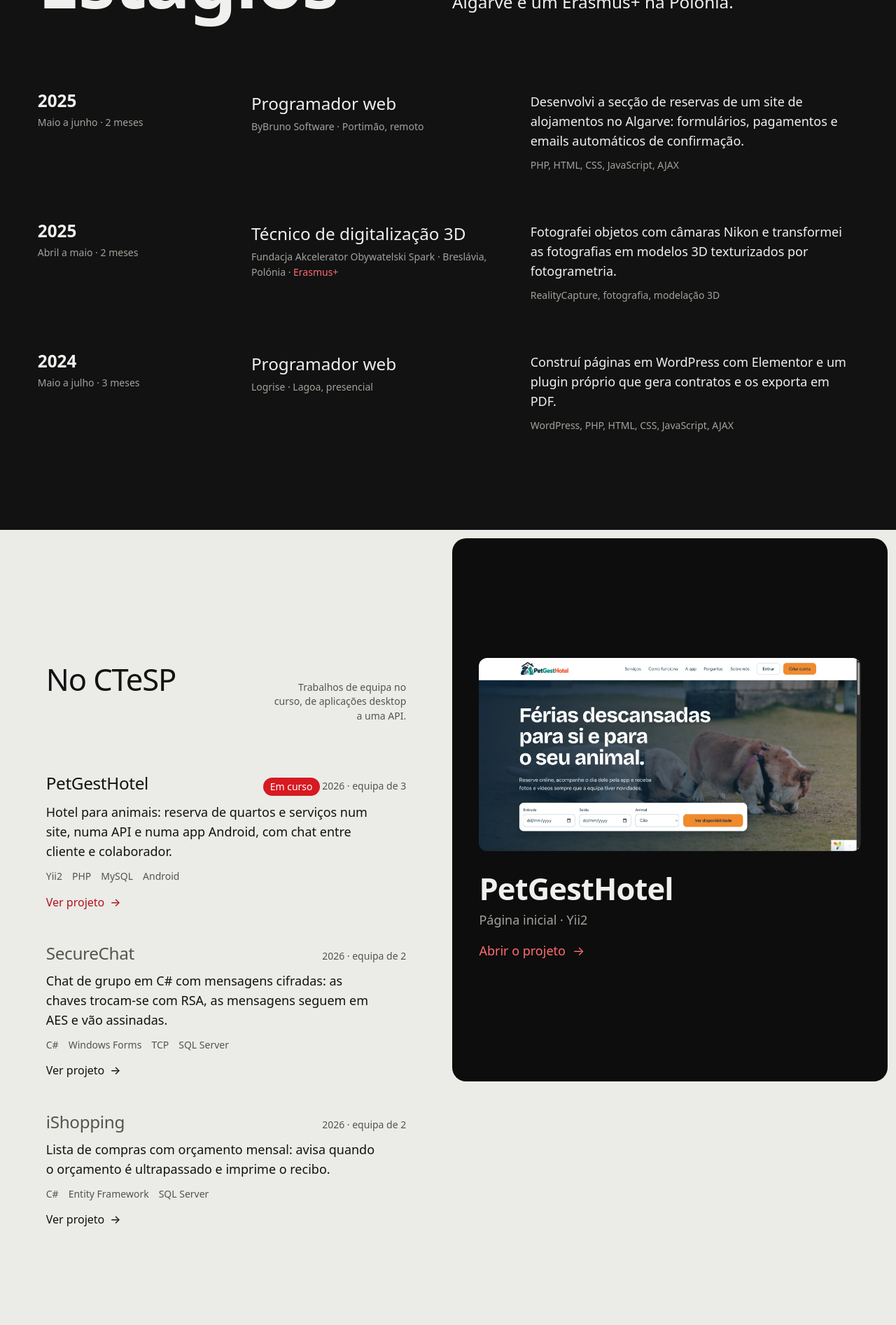
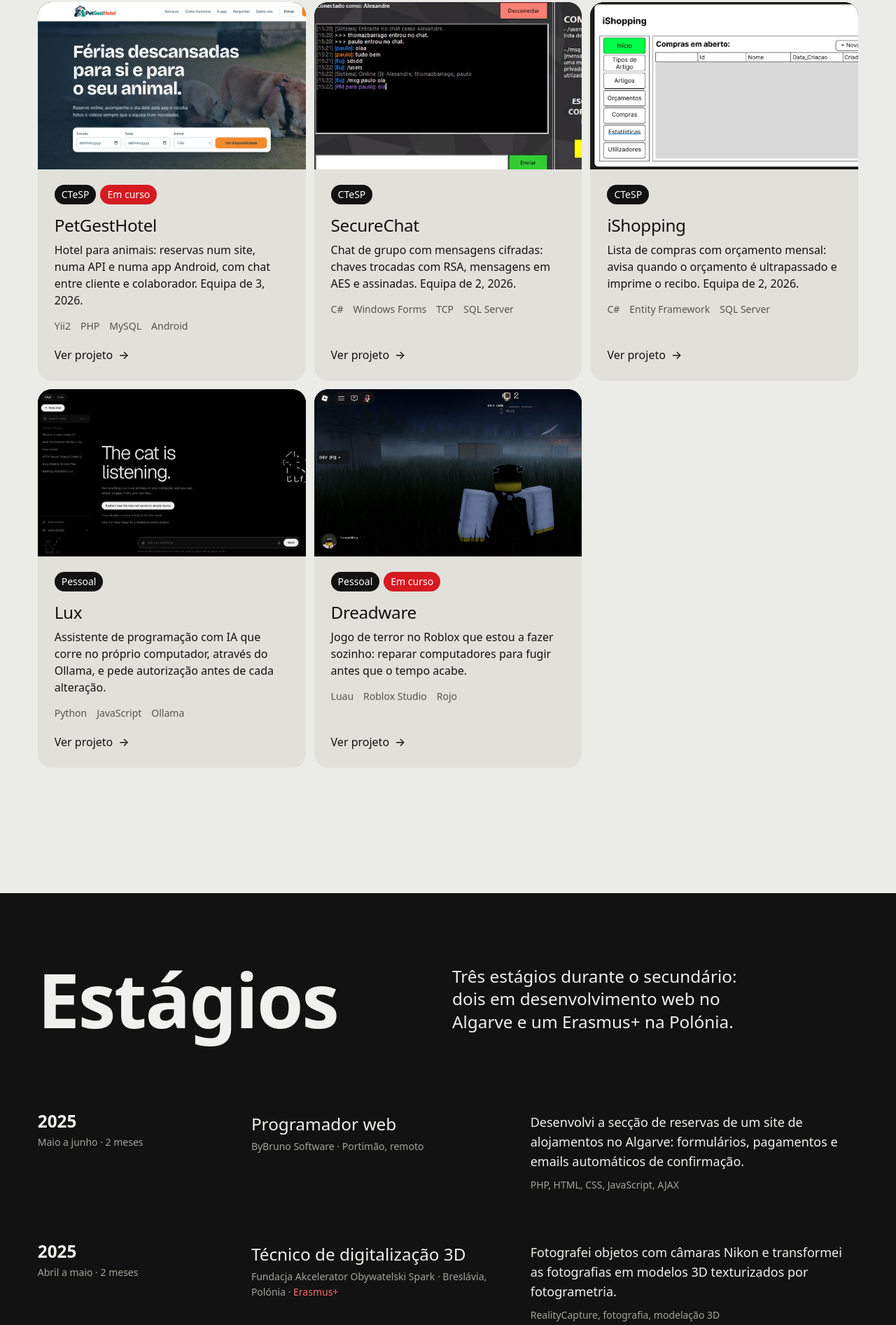
Before and after one commit to ThomazCortez/ThomazCortez.github.io, a plain HTML site: page index.html in a window 1280 px wide. Shown: the part 2475-4368 px from the top of the page at 70% size. Drawn offline with Linux system fonts and the light colour scheme; a web font is replaced by a local one.

Commit message:
Juntar CTeSP e Também fiz numa grelha de Outros projetos
Co-Authored-By: Claude Opus 5.5 <noreply@anthropic.com>

```diff
--- a/assets/css/site.css
+++ b/assets/css/site.css
@@ -216,14 +216,6 @@ input[type=range] { width: 100%; height: 32px; background: transparent; accent-c
 a:hover .more, .is-active .more, a:focus-visible .more { color: var(--accent-ink); }
 .m-only { display: none; }
 
-/* Academic projects: an active list. */
-.list__item { padding: 22px 0; cursor: default; }
-.list__row { display: flex; justify-content: space-between; align-items: baseline; gap: 16px; }
-.list__row .small { white-space: nowrap; }
-.list__row .h3 { color: var(--muted); transition: color 240ms; }
-.list__item.is-active .list__row .h3 { color: var(--ink); }
-.list__item .list__more { margin-top: 10px; }
-.list__item a { text-decoration: none; }
 .tag { display: inline-block; font-size: 14px; color: #fff; background: var(--ink); padding: 3px 10px; border-radius: 999px; vertical-align: middle; }
 .tag--live { background: var(--accent); }
 
@@ -238,14 +230,28 @@ a:hover .more, .is-active .more, a:focus-visible .more { color: var(--accent-ink
 .facts dt { color: var(--muted); font-size: var(--step-small); padding-top: 4px; }
 .facts dd { font-size: var(--step-body); }
 
-.others li + li { margin-top: 40px; }
-.others a { display: block; text-decoration: none; }
-.others a:hover h3 { color: var(--accent-ink); }
-.others h3 { transition: color 200ms; }
-.others h3 { font-size: var(--step-3); font-weight: 500; letter-spacing: -0.015em; }
-.others p { margin-top: 6px; }
 
 .read__end { height: clamp(80px, 12vh, 140px); }
+
+/* ---------- Other projects: a grid of cards, every screenshot in view ---------- */
+.others-grid { padding: clamp(24px, 4vw, 56px) var(--pad) var(--section-gap); }
+.cards { display: grid; grid-template-columns: repeat(3, minmax(0, 1fr)); gap: var(--gutter); }
+.card {
+  display: flex; flex-direction: column; height: 100%;
+  border-radius: var(--radius); overflow: hidden; background: var(--surface);
+  text-decoration: none; transition: background-color 240ms var(--ease-out);
+}
+.card:hover { background: #d8d7d1; }
+.card__media { display: block; aspect-ratio: 16 / 10; overflow: hidden; background: var(--stage); }
+.card__media img { width: 100%; height: 100%; object-fit: cover; object-position: left top; transition: transform 600ms var(--ease-out); }
+.card:hover .card__media img { transform: scale(1.03); }
+.card__body { display: flex; flex-direction: column; flex: 1; padding: 22px 24px 24px; }
+.card__tags { display: flex; flex-wrap: wrap; gap: 6px; }
+.card__name { margin-top: 14px; font-size: var(--step-3); font-weight: 500; line-height: 1.3; letter-spacing: -0.015em; transition: color 200ms; }
+.card:hover .card__name { color: var(--accent-ink); }
+.card__line { margin-top: 8px; font-size: 16px; line-height: 1.5; }
+.card .work__stack { margin-top: 14px; }
+.card .more { margin-top: auto; padding-top: 18px; }
 
 /* ---------- Internships: a full-width field of ink ---------- */
 .field {
@@ -372,6 +378,7 @@ a:hover .more, .is-active .more, a:focus-visible .more { color: var(--accent-ink
 @media (max-width: 1080px) {
   .jobs li { grid-template-columns: minmax(0, 2fr) minmax(0, 3fr); }
   .jobs .what { grid-column: 2; }
+  .cards { grid-template-columns: repeat(2, minmax(0, 1fr)); }
   .p-hero, .p-body { grid-template-columns: minmax(0, 1fr); }
   .p-side { position: static; }
   .p-facts { grid-template-columns: repeat(2, minmax(0, 1fr)); }
@@ -397,10 +404,11 @@ a:hover .more, .is-active .more, a:focus-visible .more { color: var(--accent-ink
   .work__shot { margin-bottom: 18px; border-radius: 14px; overflow: hidden; aspect-ratio: 16 / 10; background: var(--stage); }
   .work__shot img { width: 100%; height: 100%; object-fit: cover; object-position: left top; }
   .work__name { color: var(--ink); font-size: 11vw; }
-  .list__row .h3 { color: var(--ink); }
   .block__head { flex-direction: column; align-items: flex-start; }
   .block__head p { text-align: left; }
-  .field { margin: var(--section-gap) 0 0; border-radius: 0; }
+  .field { margin: 0; border-radius: 0; }
+  .cards { grid-template-columns: minmax(0, 1fr); }
+  .others-grid { padding: var(--section-gap) var(--pad); }
   .field__head { grid-template-columns: minmax(0, 1fr); }
   .jobs li { grid-template-columns: minmax(0, 1fr); gap: 12px; }
   .jobs .what { grid-column: auto; }
--- a/index.html
+++ b/index.html
@@ -166,6 +166,76 @@
   </aside>
 </div>
 
+
+<section class="others-grid" id="outros" aria-labelledby="outros-h">
+  <div class="block__head" data-reveal>
+    <h2 class="h2" id="outros-h">Outros projetos</h2>
+    <p class="small">Trabalhos de equipa no CTeSP e projetos pessoais fora das aulas.</p>
+  </div>
+  <ul class="cards">
+    <li data-reveal>
+      <a class="card" href="projetos/petgesthotel.html">
+        <span class="card__media"><img src="assets/img/petgesthotel-index.webp" alt="Página inicial do PetGestHotel" width="2000" height="1011" loading="lazy"></span>
+        <div class="card__body">
+          <p class="card__tags"><span class="tag">CTeSP</span><span class="tag tag--live">Em curso</span></p>
+          <h3 class="card__name">PetGestHotel</h3>
+          <p class="card__line">Hotel para animais: reservas num site, numa API e numa app Android, com chat entre cliente e colaborador. Equipa de 3, 2026.</p>
+          <p class="work__stack"><span>Yii2</span><span>PHP</span><span>MySQL</span><span>Android</span></p>
+          <span class="more">Ver projeto <span class="arrow" aria-hidden="true">→</span></span>
+        </div>
+      </a>
+    </li>
+    <li data-reveal>
+      <a class="card" href="projetos/securechat.html">
+        <span class="card__media"><img src="assets/img/securechat-chat.png" alt="Janela de chat do SecureChat" width="1258" height="674" loading="lazy"></span>
+        <div class="card__body">
+          <p class="card__tags"><span class="tag">CTeSP</span></p>
+          <h3 class="card__name">SecureChat</h3>
+          <p class="card__line">Chat de grupo com mensagens cifradas: chaves trocadas com RSA, mensagens em AES e assinadas. Equipa de 2, 2026.</p>
+          <p class="work__stack"><span>C#</span><span>Windows Forms</span><span>TCP</span><span>SQL Server</span></p>
+          <span class="more">Ver projeto <span class="arrow" aria-hidden="true">→</span></span>
+        </div>
+      </a>
+    </li>
+    <li data-reveal>
+      <a class="card" href="projetos/ishopping.html">
+        <span class="card__media"><img src="assets/img/ishopping-inicio.png" alt="Protótipo do ecrã inicial do iShopping" width="1004" height="539" loading="lazy"></span>
+        <div class="card__body">
+          <p class="card__tags"><span class="tag">CTeSP</span></p>
+          <h3 class="card__name">iShopping</h3>
+          <p class="card__line">Lista de compras com orçamento mensal: avisa quando o orçamento é ultrapassado e imprime o recibo. Equipa de 2, 2026.</p>
+          <p class="work__stack"><span>C#</span><span>Entity Framework</span><span>SQL Server</span></p>
+          <span class="more">Ver projeto <span class="arrow" aria-hidden="true">→</span></span>
+        </div>
+      </a>
+    </li>
+    <li data-reveal>
+      <a class="card" href="projetos/lux.html">
+        <span class="card__media"><img src="assets/img/lux-inicio.webp" alt="Ecrã inicial do Lux" width="2000" height="1093" loading="lazy"></span>
+        <div class="card__body">
+          <p class="card__tags"><span class="tag">Pessoal</span></p>
+          <h3 class="card__name">Lux</h3>
+          <p class="card__line">Assistente de programação com IA que corre no próprio computador, através do Ollama, e pede autorização antes de cada alteração.</p>
+          <p class="work__stack"><span>Python</span><span>JavaScript</span><span>Ollama</span></p>
+          <span class="more">Ver projeto <span class="arrow" aria-hidden="true">→</span></span>
+        </div>
+      </a>
+    </li>
+    <li data-reveal>
+      <a class="card" href="projetos/dreadware.html">
+        <span class="card__media"><img src="assets/img/dreadware-exterior.webp" alt="Personagem no mapa do Dreadware, à noite" width="2000" height="855" loading="lazy"></span>
+        <div class="card__body">
+          <p class="card__tags"><span class="tag">Pessoal</span><span class="tag tag--live">Em curso</span></p>
+          <h3 class="card__name">Dreadware</h3>
+          <p class="card__line">Jogo de terror no Roblox que estou a fazer sozinho: reparar computadores para fugir antes que o tempo acabe.</p>
+          <p class="work__stack"><span>Luau</span><span>Roblox Studio</span><span>Rojo</span></p>
+          <span class="more">Ver projeto <span class="arrow" aria-hidden="true">→</span></span>
+        </div>
+      </a>
+    </li>
+  </ul>
+</section>
+
 <section class="field" id="estagios" aria-labelledby="estagios-h">
   <div class="field__head" data-reveal>
     <h2 class="display" id="estagios-h">Estágios</h2>
@@ -201,42 +271,6 @@
 
 <div class="split">
   <div class="read">
-    <section class="block" id="curso" aria-labelledby="curso-h">
-      <div class="block__head" data-reveal>
-        <h2 class="h2" id="curso-h">No CTeSP</h2>
-        <p class="small">Trabalhos de equipa no curso, de aplicações desktop a uma API.</p>
-      </div>
-      <ul class="list">
-        <li class="list__item" data-stage="petgest" data-reveal>
-          <a href="projetos/petgesthotel.html">
-            <div class="work__shot m-only"><img src="assets/img/petgesthotel-index.webp" alt="Página inicial do PetGestHotel" width="2000" height="1011" loading="lazy"></div>
-            <div class="list__row"><h3 class="h3">PetGestHotel</h3><span class="small"><span class="tag tag--live">Em curso</span> 2026 · equipa de 3</span></div>
-            <p class="list__more measure">Hotel para animais: reserva de quartos e serviços num site, numa API e numa app Android, com chat entre cliente e colaborador.</p>
-            <p class="work__stack"><span>Yii2</span><span>PHP</span><span>MySQL</span><span>Android</span></p>
-            <span class="more">Ver projeto <span class="arrow" aria-hidden="true">→</span></span>
-          </a>
-        </li>
-        <li class="list__item" data-stage="securechat" data-reveal>
-          <a href="projetos/securechat.html">
-            <div class="work__shot m-only"><img src="assets/img/securechat-chat.png" alt="Janela de chat do SecureChat" width="1258" height="674" loading="lazy"></div>
-            <div class="list__row"><h3 class="h3">SecureChat</h3><span class="small">2026 · equipa de 2</span></div>
-            <p class="list__more measure">Chat de grupo em C# com mensagens cifradas: as chaves trocam-se com RSA, as mensagens seguem em AES e vão assinadas.</p>
-            <p class="work__stack"><span>C#</span><span>Windows Forms</span><span>TCP</span><span>SQL Server</span></p>
-            <span class="more">Ver projeto <span class="arrow" aria-hidden="true">→</span></span>
-          </a>
-        </li>
-        <li class="list__item" data-stage="ishopping" data-reveal>
-          <a href="projetos/ishopping.html">
-            <div class="work__shot m-only"><img src="assets/img/ishopping-inicio.png" alt="Protótipo do ecrã inicial do iShopping" width="1004" height="539" loading="lazy"></div>
-            <div class="list__row"><h3 class="h3">iShopping</h3><span class="small">2026 · equipa de 2</span></div>
-            <p class="list__more measure">Lista de compras com orçamento mensal: avisa quando o orçamento é ultrapassado e imprime o recibo.</p>
-            <p class="work__stack"><span>C#</span><span>Entity Framework</span><span>SQL Server</span></p>
-            <span class="more">Ver projeto <span class="arrow" aria-hidden="true">→</span></span>
-          </a>
-        </li>
-      </ul>
-    </section>
-
     <section class="block" id="sobre" aria-labelledby="sobre-h" data-stage="sobre">
       <div class="block__head" data-reveal>
         <h2 class="h2" id="sobre-h">Sobre mim</h2>
@@ -264,91 +298,15 @@
         <dt>2022 a 2025</dt><dd>Curso profissional de Programação de Sistemas de Informação, ensino secundário</dd>
       </dl>
     </section>
-
-    <section class="block" id="outros" aria-labelledby="outros-h">
-      <div class="block__head" data-reveal>
-        <h2 class="h2" id="outros-h">Também fiz</h2>
-      </div>
-      <ul class="others">
-        <li data-stage="lux" data-reveal>
-          <a href="projetos/lux.html">
-            <div class="work__shot m-only"><img src="assets/img/lux-inicio.webp" alt="Ecrã inicial do Lux" width="2000" height="1093" loading="lazy"></div>
-            <h3>Lux</h3>
-            <p>Assistente de programação com IA que corre no próprio computador, através do Ollama. Lê e edita ficheiros numa pasta e pede autorização antes de cada alteração.</p>
-            <p class="work__stack"><span>Python</span><span>JavaScript</span><span>Ollama</span></p>
-            <span class="more">Ver projeto <span class="arrow" aria-hidden="true">→</span></span>
-          </a>
-        </li>
-        <li data-stage="dreadware" data-reveal>
-          <a href="projetos/dreadware.html">
-            <div class="work__shot m-only"><img src="assets/img/dreadware-exterior.webp" alt="Personagem no mapa do Dreadware, à noite" width="2000" height="855" loading="lazy"></div>
-            <h3>Dreadware</h3>
-            <p>Jogo de terror no Roblox que estou a fazer sozinho: reparar computadores para fugir antes que o tempo acabe.</p>
-            <p class="work__stack"><span>Luau</span><span>Roblox Studio</span><span>Rojo</span></p>
-            <span class="more">Ver projeto <span class="arrow" aria-hidden="true">→</span></span>
-          </a>
-        </li>
-      </ul>
-      <div class="read__end"></div>
-    </section>
+    <div class="read__end"></div>
   </div>
 
   <aside class="stage" aria-label="Pré-visualização">
-    <div class="stage__layer" data-layer="petgest">
-      <a class="shot" href="projetos/petgesthotel.html" tabindex="-1">
-        <span class="shot__media"><img src="assets/img/petgesthotel-index.webp" alt="Página inicial do PetGestHotel com a pesquisa de disponibilidade" width="2000" height="1011" loading="lazy"></span>
-        <span class="shot__info">
-          <span class="shot__name">PetGestHotel</span>
-          <span class="shot__line">Página inicial · Yii2</span>
-          <span class="shot__cta">Abrir o projeto <span class="arrow" aria-hidden="true">→</span></span>
-        </span>
-      </a>
-    </div>
-    <div class="stage__layer" data-layer="securechat">
-      <a class="shot" href="projetos/securechat.html" tabindex="-1">
-        <span class="shot__media"><img src="assets/img/securechat-chat.png" alt="Janela de chat do SecureChat com três utilizadores" width="1258" height="674" loading="lazy"></span>
-        <span class="shot__info">
-          <span class="shot__name">SecureChat</span>
-          <span class="shot__line">Sala de chat cifrada · C#</span>
-          <span class="shot__cta">Abrir o projeto <span class="arrow" aria-hidden="true">→</span></span>
-        </span>
-      </a>
-    </div>
-    <div class="stage__layer" data-layer="ishopping">
-      <a class="shot" href="projetos/ishopping.html" tabindex="-1">
-        <span class="shot__media"><img src="assets/img/ishopping-inicio.png" alt="Protótipo do ecrã inicial do iShopping" width="1004" height="539" loading="lazy"></span>
-        <span class="shot__info">
-          <span class="shot__name">iShopping</span>
-          <span class="shot__line">Protótipo da interface · C#</span>
-          <span class="shot__cta">Abrir o projeto <span class="arrow" aria-hidden="true">→</span></span>
-        </span>
-      </a>
-    </div>
     <div class="stage__layer" data-layer="sobre">
       <figure class="photo">
         <div class="photo-ph" data-glyph="monogram" role="img" aria-label="Espaço reservado para a fotografia"></div>
         <figcaption class="photo__bar"><span>Thomaz Barrago</span><span>Fotografia em breve</span></figcaption>
       </figure>
-    </div>
-    <div class="stage__layer" data-layer="lux">
-      <a class="shot" href="projetos/lux.html" tabindex="-1">
-        <span class="shot__media"><img src="assets/img/lux-inicio.webp" alt="Ecrã inicial do Lux" width="2000" height="1093" loading="lazy"></span>
-        <span class="shot__info">
-          <span class="shot__name">Lux</span>
-          <span class="shot__line">Assistente de IA local · Python</span>
-          <span class="shot__cta">Abrir o projeto <span class="arrow" aria-hidden="true">→</span></span>
-        </span>
-      </a>
-    </div>
-    <div class="stage__layer" data-layer="dreadware">
-      <a class="shot" href="projetos/dreadware.html" tabindex="-1">
-        <span class="shot__media"><img src="assets/img/dreadware-exterior.webp" alt="Personagem no mapa do Dreadware, à noite" width="2000" height="855" loading="lazy"></span>
-        <span class="shot__info">
-          <span class="shot__name">Dreadware</span>
-          <span class="shot__line">Jogo de terror no Roblox · Luau</span>
-          <span class="shot__cta">Abrir o projeto <span class="arrow" aria-hidden="true">→</span></span>
-        </span>
-      </a>
     </div>
   </aside>
 </div>
```
